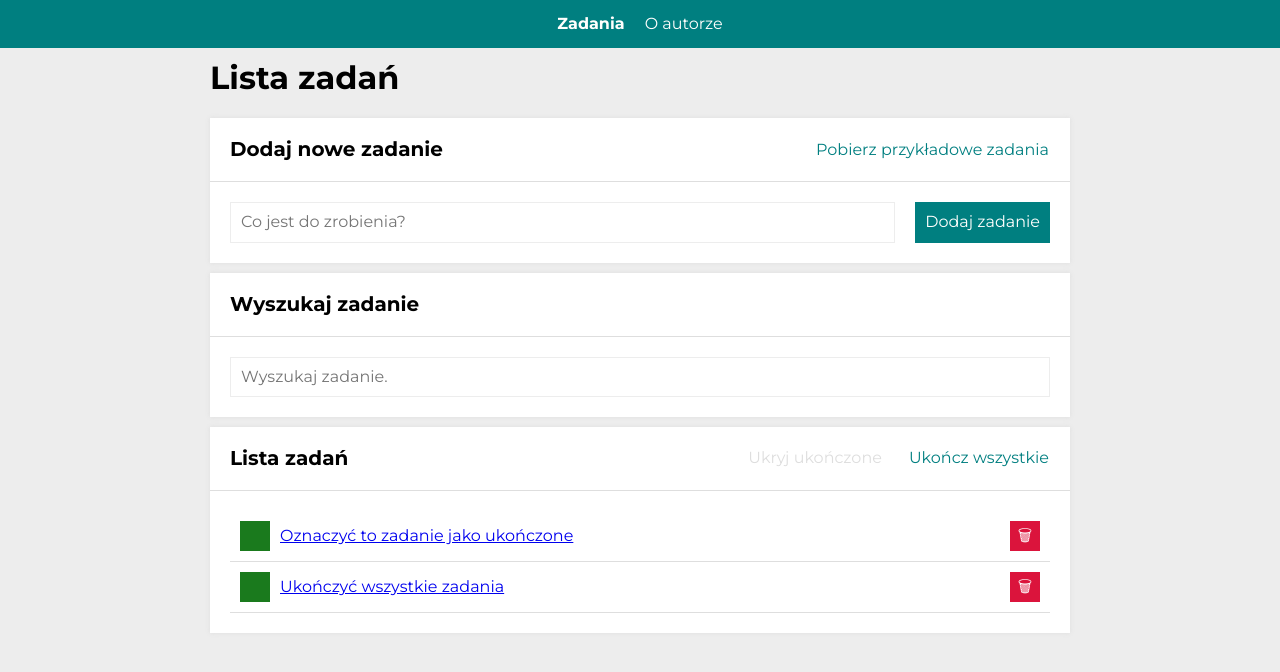
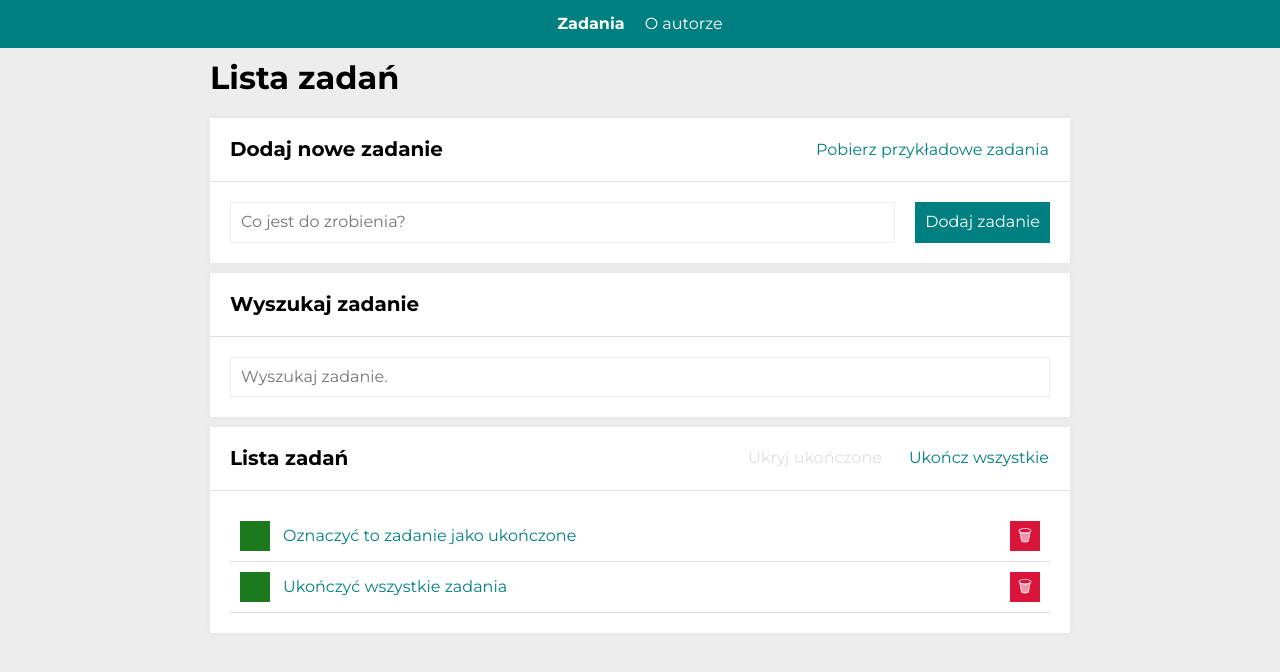
Before and after one commit to namerafal/todos-list-react, a React (Create React App) app: page /#/zadania in a window 1280 px wide. Both pictures are taken after a click on the button "Pobierz przykładowe zadania". Shown: the top 672 px of the page. Built offline with nearby package versions, Linux system fonts and the light colour scheme.

Commit message:
Link converted to styled component and was given custom style

```diff
--- a/src/features/tasks/TasksPage/TasksList/index.js
+++ b/src/features/tasks/TasksPage/TasksList/index.js
@@ -1,6 +1,6 @@
-import { Link, useLocation } from "react-router-dom";
+import { useLocation } from "react-router-dom";
 import { useSelector, useDispatch } from "react-redux";
-import { List, Item, Content, TaskButton } from "./styled";
+import { List, Item, Content, TaskButton, StyledContentLink } from "./styled";
 import { toggleTaskDone, removeTask, selectHideDone, selectTasksByQuery } from "../../tasksSlice";
 import searchQueryParamName from "../searchQueryParamName";
 
@@ -26,9 +26,13 @@ const TasksList = () => {
           >
             {task.done ? "✔" : " "}
           </TaskButton>
-          <Content $done={task.done}>
-            <Link to={`/zadania/${task.id}`}>{task.content}</Link>
-          </Content>
+
+          <StyledContentLink to={`/zadania/${task.id}`}>
+            <Content $done={task.done}>
+              {task.content}
+            </Content>
+          </StyledContentLink>
+
           <TaskButton
             $remove
             onClick={() => dispatch(removeTask(task.id))}
--- a/src/features/tasks/TasksPage/TasksList/styled.js
+++ b/src/features/tasks/TasksPage/TasksList/styled.js
@@ -1,3 +1,4 @@
+import { Link } from "react-router-dom";
 import styled, { css } from "styled-components";
 
 export const List = styled.ul`
@@ -19,10 +20,24 @@ export const Item = styled.li`
     `}
 `;
 
+export const StyledContentLink = styled(Link)`
+    text-decoration: none;
+    padding: 5px 3px;
+    color:${({ theme }) => theme.color.teal};
+
+    transition: 0.2s;
+        &:hover {
+            box-shadow: -1px 1px 3px 0px #5246e53d;
+        }
+`;
+
 export const Content = styled.span`
-    ${({ $done }) => $done && css`
+
+     ${({ $done }) => $done && css`
         text-decoration: line-through;
-    `}
+     `}
+
+
 `;
 
 export const TaskButton = styled.button`
```
